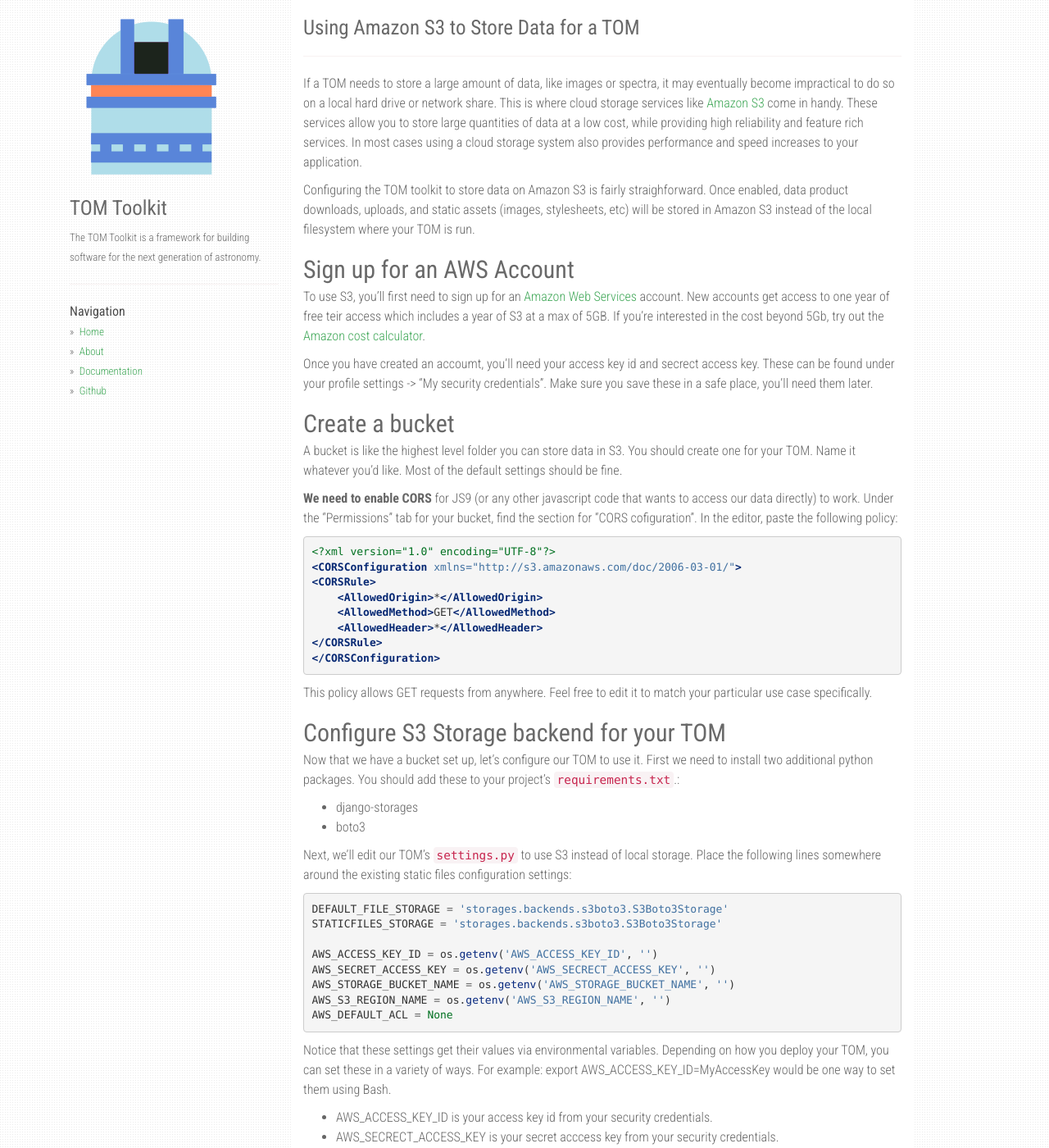
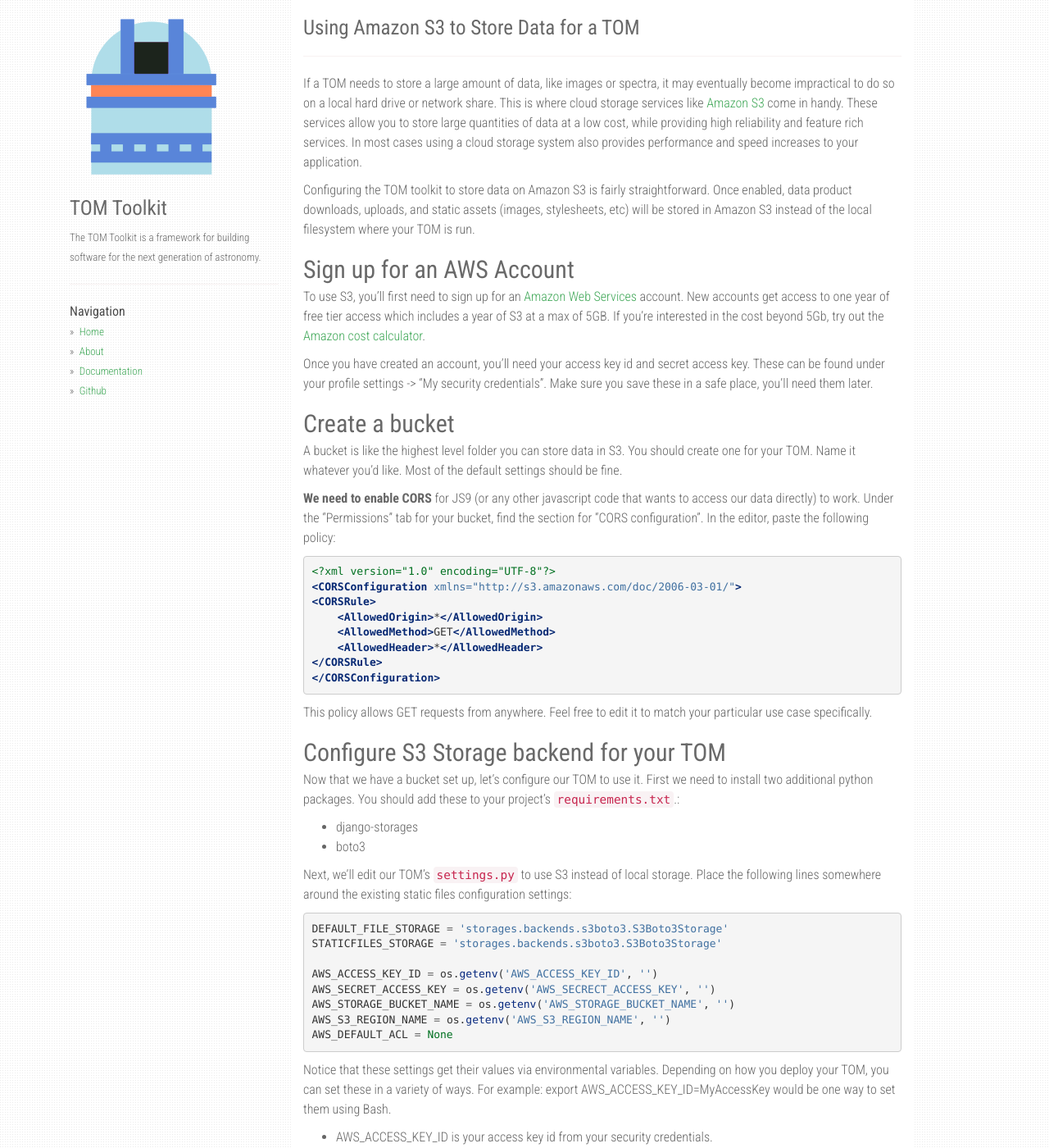
Before and after one commit to TOMToolkit/tomtoolkit.github.io, a Jekyll site: the page built from docs/amazons3.md, in a window 1280 px wide and 1400 px high. Shown: the whole window at 82% size. Built offline with Jekyll 4.4.1, drawn with Linux system fonts in a browser that asks for light colours; nearby versions of some CDN libraries; our own code applies the rules of GitHub Pages for plain Markdown files; some of the changed text lies outside the part shown.

Commit message:
Fix typos

````diff
--- a/docs/amazons3.md
+++ b/docs/amazons3.md
@@ -10,7 +10,7 @@
 using a cloud storage system also provides performance and speed increases to your
 application.
 
-Configuring the TOM toolkit to store data on Amazon S3 is fairly straighforward.
+Configuring the TOM toolkit to store data on Amazon S3 is fairly straightforward.
 Once enabled, data product downloads, uploads, and static assets (images,
 stylesheets, etc) will be stored in Amazon S3 instead of the local filesystem
 where your TOM is run.
@@ -19,11 +19,11 @@
 
 To use S3, you'll first need to sign up for an [Amazon Web
 Services](https://portal.aws.amazon.com/billing/signup#/start) account. New
-accounts get access to one year of free teir access which includes a year of S3 at
+accounts get access to one year of free tier access which includes a year of S3 at
 a max of 5GB. If you're interested in the cost beyond 5Gb, try out the [Amazon
 cost calculator](https://calculator.s3.amazonaws.com/index.html).
 
-Once you have created an accoumt, you'll need your access key id and secrect access
+Once you have created an account, you'll need your access key id and secret access
 key. These can be found under your profile settings -> "My security credentials".
 Make sure you save these in a safe place, you'll need them later.
 
@@ -35,7 +35,7 @@
 
 **We need to enable CORS** for JS9 (or any other javascript code that wants to
 access our data directly) to work. Under the "Permissions" tab for your bucket,
-find the section for "CORS cofiguration". In the editor, paste the following policy:
+find the section for "CORS configuration". In the editor, paste the following policy:
 
 ```xml
 <?xml version="1.0" encoding="UTF-8"?>
@@ -81,12 +81,12 @@
 export AWS_ACCESS_KEY_ID=MyAccessKey would be one way to set them using Bash.
 
 * AWS_ACCESS_KEY_ID is your access key id from your security credentials.
-* AWS_SECRECT_ACCESS_KEY is your secret acccess key from your security credentials.
+* AWS_SECRECT_ACCESS_KEY is your secret access key from your security credentials.
 * AWS_STORAGE_BUCKET_NAME is the name you gave to the bucket you created.
 * AWS_S3_REGION_NAME is the name of th region you created your bucket in.
 
 Once these settings are filled out, your TOM should store all future data in S3.
-If you had existing data in yuor TOM, you should copy it over to your bucket in
+If you had existing data in your TOM, you should copy it over to your bucket in
 the exact same way it was stored locally.
 
 ## For Heroku Users
````
